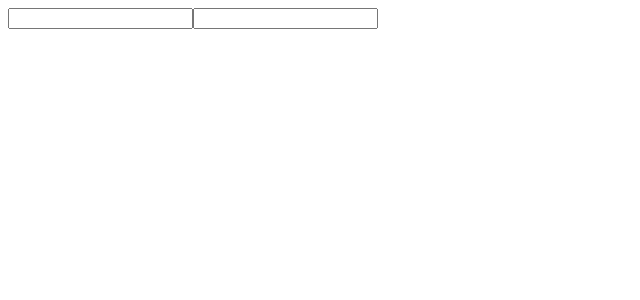
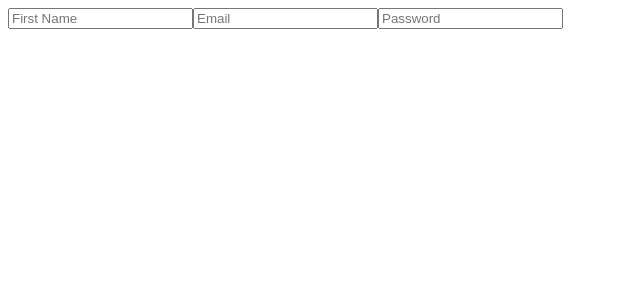
Before and after one commit to PaduaC/reacthooksfundamentals, a React (Create React App) app: page / in a window 1280 px wide. Shown: the top 300 px of the page, without its empty margins (0-640 px from the left). Built offline with nearby package versions, Linux system fonts and the light colour scheme.

Commit message:
Added useEffect() with a dependency array example

```diff
--- a/src/App.js
+++ b/src/App.js
@@ -1,19 +1,40 @@
-import React, { useState } from "react";
+import React, { useState, useEffect } from "react";
 import { useForm } from "./useForm";
 function App() {
   // useState returns an array
   // This is too time consuming so we should create a custom hook
   // The use from hook enables us to update the email and password with less code
-  const [values, handleChange] = useForm({ email: "", password: "" });
-
+  const [values, handleChange] = useForm({
+    email: "",
+    password: "",
+    firstName: "",
+  });
+  // useEffect hook
+  // This function gets called every time a component gets rendered
+  useEffect(() => {
+    console.log("rendered");
+    // The dependency array allows you to trigger an effect based on the value that is changed
+  }, [values.email, values.password]);
   let content = (
     <div>
-      <input name="email" value={values.email} onChange={handleChange} />
+      <input
+        name="firstName"
+        placeholder="First Name"
+        value={values.firstName}
+        onChange={handleChange}
+      />
+      <input
+        name="email"
+        value={values.email}
+        onChange={handleChange}
+        placeholder="Email"
+      />
       <input
         type="password"
         name="password"
         value={values.password}
         onChange={handleChange}
+        placeholder="Password"
       />
     </div>
   );
```
